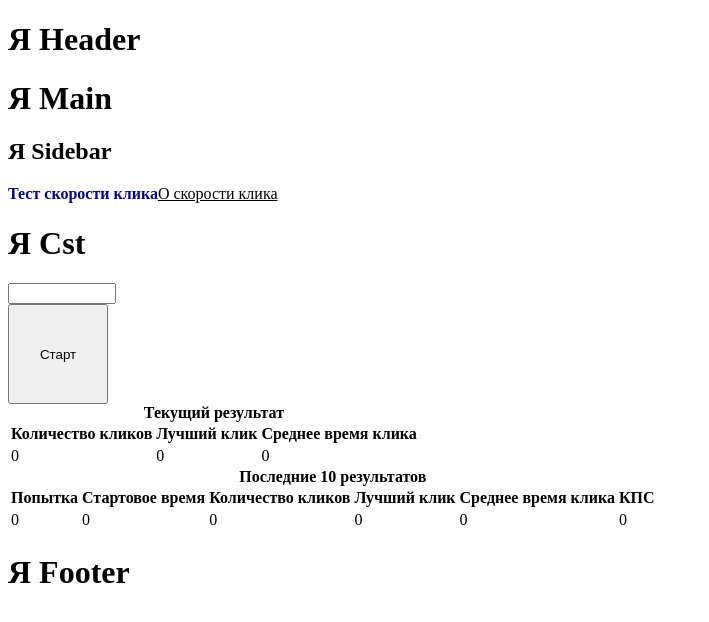
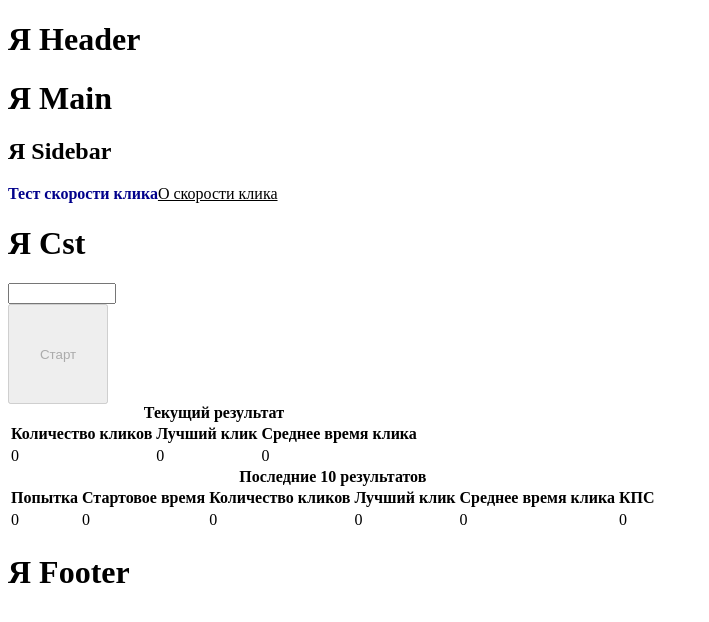
Before and after one commit to ZerruKun/pet-1-click-speed-test, a React (Create React App) app: page / in a window 1280 px wide. Shown: the top 622 px of the page, without its empty margins (0-709 px from the left). Built offline with nearby package versions, Linux system fonts and the light colour scheme.

Commit message:
Отключение кнопки при нулевом значении.

```diff
--- a/src/components/cstButton/CstButton.jsx
+++ b/src/components/cstButton/CstButton.jsx
@@ -3,6 +3,8 @@ import { observer } from 'mobx-react-lite'
 import time from '../../store/time'
 
 const CstButton = observer(() => {
+
+  //Подумать над повторным рендером кнопки
 
   return (
     <div>
@@ -12,7 +14,7 @@ const CstButton = observer(() => {
             Клик!
         </button>
       ) : (
-        <button style={{width: "100px", height: "100px"}} onClick={() => {time.setIsTimerRun(true)}}>
+        <button disabled={!time.startTime} style={{width: "100px", height: "100px"}} onClick={() => {time.setIsTimerRun(true)}}>
             {console.log("отрендерился Старт")}
             Старт
         </button>
```
